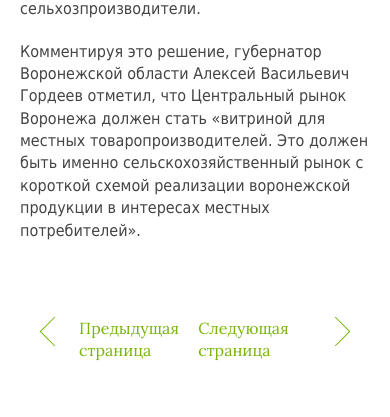
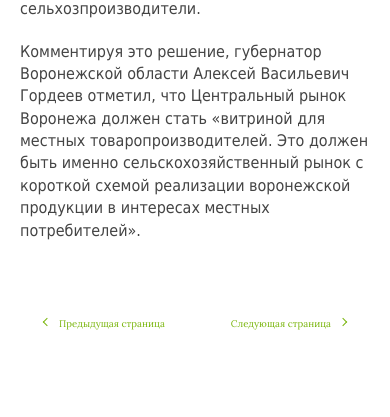
Before and after one commit to cherrybeard/lyubimaya_ferma, a PHP site: page /news.html in a window 390 px wide. Shown: the part 2709-3126 px from the top of the page. After the commit the page ends 3039 px from the top, so only its background shows below. Run offline with PHP 8.4, Linux system fonts and the light colour scheme.

Commit message:
mobile fix

```diff
--- a/css/main.css
+++ b/css/main.css
@@ -840,9 +840,25 @@ html {
       height: 500px;
       margin: 0 auto; }
     .news-item h3 {
-      font-size: 2rem; } }
+      font-size: 2rem; }
+  .navigation a {
+    font-size: 0.8rem; }
+    .navigation a:before {
+      width: 10px;
+      height: 10px;
+      top: 10px; }
+    .navigation a[data-direction="left"] {
+      padding-left: 20px; }
+    .navigation a[data-direction="right"] {
+      padding-right: 20px; } }
 
 @media screen and (max-width: 560px) {
   .news-item img {
     width: 100%;
-    height: 300px; } }
+    height: 300px; }
+  .navigation a {
+    font-size: 0.6rem; }
+  .navigation a:before {
+    width: 5px;
+    height: 5px;
+    top: 7px; } }
--- a/scss/sections/news.scss
+++ b/scss/sections/news.scss
@@ -72,11 +72,20 @@
 		padding-right: $padding-mobile;
 		img { width: 80%; height: 500px; margin: 0 auto;}
 		h3 { font-size: 2rem; }
+
 	}
+	.navigation
+		a { font-size: 0.8rem;
+			&:before {width: 10px; height: 10px; top: 10px;}
+			&[data-direction="left"] {padding-left: 20px; }
+			&[data-direction="right"] {padding-right: 20px; }
+		}
 	}
 @include mq("phablet", max) {
 	.news-item img {
 		width: 100%;
 		height: 300px;
 	}
+	.navigation a { font-size: 0.6rem; }
+	.navigation a:before {width: 5px; height: 5px; top: 7px;}
 }
```
